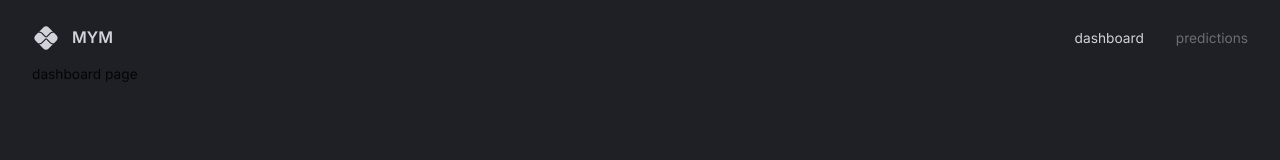
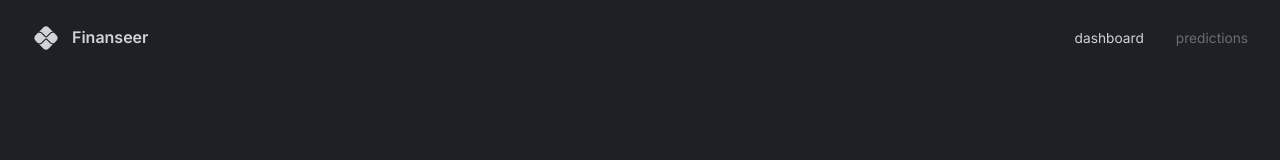
Before and after one commit to Nidy12/MYM, a React (Vite) app in the folder client/: page / in a window 1280 px wide. Shown: the top 160 px of the page. Built offline with nearby package versions, Linux system fonts and the light colour scheme.

Commit message:
half dashboard

```diff
--- a/client/src/App.tsx
+++ b/client/src/App.tsx
@@ -5,6 +5,7 @@ import { themeSettings } from "./theme";
 import { BrowserRouter, Route, Routes } from "react-router-dom";
 import { Box } from '@mui/material';
 import Navbar from "./scenes/navbar";
+import Dashboard from "./scenes/dashboard";
 
 function App() {
   const theme = useMemo(() => createTheme(themeSettings), []);
@@ -16,7 +17,7 @@ function App() {
             <Box width="100%" height="100%" padding="1rem 2rem 4rem 2rem">
               <Navbar />
               <Routes>
-                <Route path="/" element={<div>dashboard page</div>} />
+                <Route path="/" element={<Dashboard />} />
                 <Route path="/predictions" element={<div>prediction page</div>} />
               </Routes>
             </Box>
--- a/client/src/scenes/navbar/index.tsx
+++ b/client/src/scenes/navbar/index.tsx
@@ -11,15 +11,15 @@ const Navbar = (props: Props) => {
   const [selected, setSelected] = useState("dashboard");
   return (
     <FlexBetween mb="0.25rem" p="0.5rem 0rem" color={palette.grey[300]}>
-
+      {/* LEFT SIDE */}
       <FlexBetween gap="0.75rem">
         <PixIcon sx={{ fontSize: "28px" }} />
         <Typography variant="h4" fontSize="16px">
-          MYM
+          Finanseer
         </Typography>
       </FlexBetween>
 
-
+      {/* RIGHT SIDE */}
       <FlexBetween gap="2rem">
         <Box sx={{ "&:hover": { color: palette.primary[100] } }}>
           <Link
```
Also changed, not shown: client/src/scenes/dashboard/index.tsx (+6 -3 lines), client/src/scenes/dashboard/Row1.tsx (added), client/src/scenes/dashboard/Row2.tsx (added), client/src/scenes/dashboard/Row3.tsx (added).
